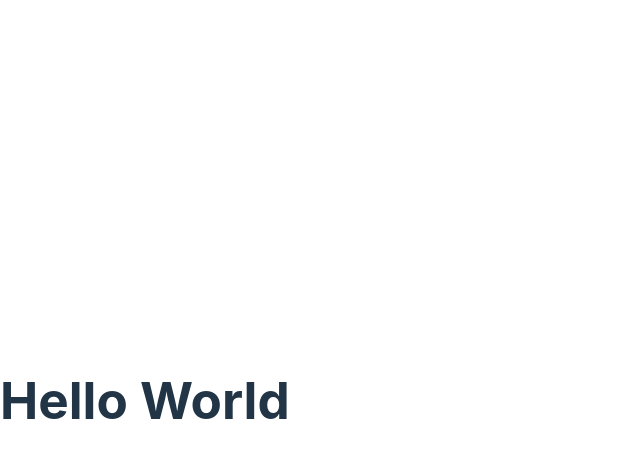
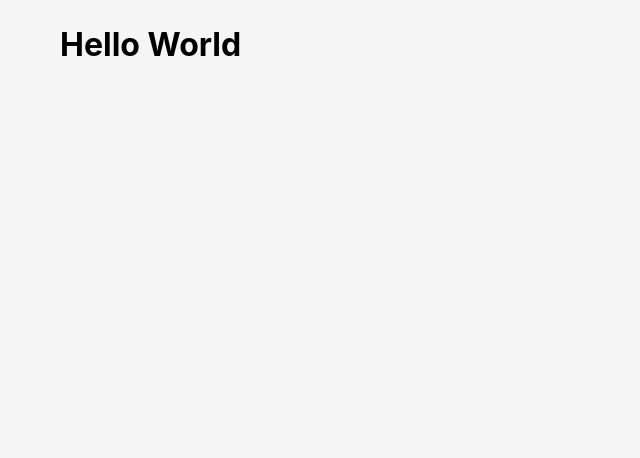
Before and after one commit to loonlylokly/ReactRSSchool, a React (Vite) app: page / in a window 1280 px wide. Shown: the top 458 px of the page, without its empty margins (0-640 px from the left). Built offline with nearby package versions, Linux system fonts and the light colour scheme.

Commit message:
feat: add basic styles

```diff
--- a/src/index.css
+++ b/src/index.css
@@ -3,9 +3,9 @@
   line-height: 1.5;
   font-weight: 400;
 
-  color-scheme: light dark;
-  color: rgba(255, 255, 255, 0.87);
-  background-color: #242424;
+  /* color-scheme: dark light; */
+  color: rgba(0, 0, 0, 1);
+  background-color: #f5f5f5;
 
   font-synthesis: none;
   text-rendering: optimizeLegibility;
@@ -14,56 +14,7 @@
   -webkit-text-size-adjust: 100%;
 }
 
-a {
-  font-weight: 500;
-  color: #646cff;
-  text-decoration: inherit;
+body {
+  width: 1160px;
+  margin: 0 auto;
 }
-a:hover {
-  color: #535bf2;
-}
-
-body {
-  margin: 0;
-  display: flex;
-  place-items: center;
-  min-width: 320px;
-  min-height: 100vh;
-}
-
-h1 {
-  font-size: 3.2em;
-  line-height: 1.1;
-}
-
-button {
-  border-radius: 8px;
-  border: 1px solid transparent;
-  padding: 0.6em 1.2em;
-  font-size: 1em;
-  font-weight: 500;
-  font-family: inherit;
-  background-color: #1a1a1a;
-  cursor: pointer;
-  transition: border-color 0.25s;
-}
-button:hover {
-  border-color: #646cff;
-}
-button:focus,
-button:focus-visible {
-  outline: 4px auto -webkit-focus-ring-color;
-}
-
-@media (prefers-color-scheme: light) {
-  :root {
-    color: #213547;
-    background-color: #ffffff;
-  }
-  a:hover {
-    color: #747bff;
-  }
-  button {
-    background-color: #f9f9f9;
-  }
-}
--- /dev/null
+++ b/src/styles/Home.module.css
@@ -0,0 +1,14 @@
+#root {
+  max-width: 1280px;
+  margin: 0 auto;
+  padding: 2rem;
+  text-align: center;
+}
+
+.cards__list {
+  display: flex;
+  flex-wrap: wrap;
+  row-gap: 2rem;
+  justify-content: space-between;
+  margin: 80px 0;
+}
```
